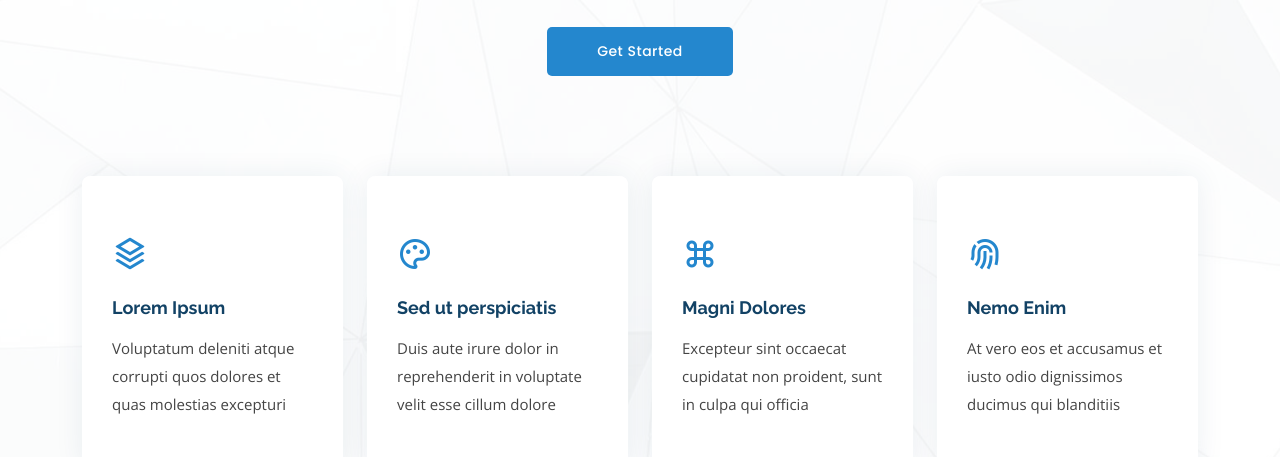
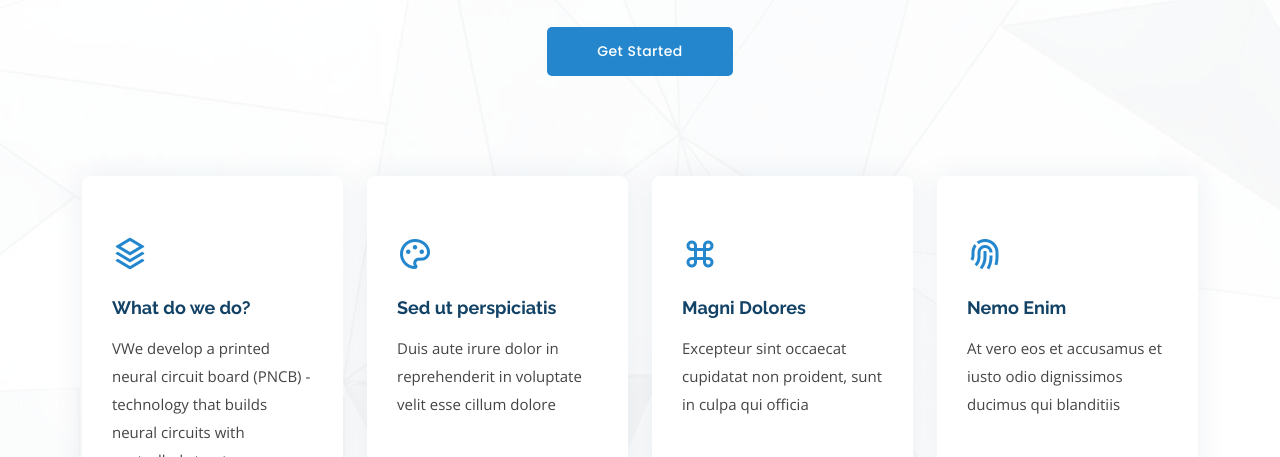
Before and after one commit to tonza17/tonza17.github.io, a plain HTML site: page index.html in a window 1280 px wide. Shown: the part 343-800 px from the top of the page. Drawn offline with nearby package versions, Linux system fonts and the light colour scheme.

Commit message:
Update index.html

```diff
--- a/index.html
+++ b/index.html
@@ -97,8 +97,8 @@
         <div class="col-md-6 col-lg-3 d-flex align-items-stretch mb-5 mb-lg-0" data-aos="zoom-in" data-aos-delay="200">
           <div class="icon-box">
             <div class="icon"><i class="ri-stack-line"></i></div>
-            <h4 class="title"><a href="">Lorem Ipsum</a></h4>
-            <p class="description">Voluptatum deleniti atque corrupti quos dolores et quas molestias excepturi</p>
+            <h4 class="title"><a href="">What do we do?</a></h4>
+            <p class="description">VWe develop a printed neural circuit board (PNCB) - technology that builds neural circuits with controlled structure.</p>
           </div>
         </div>
 
```
